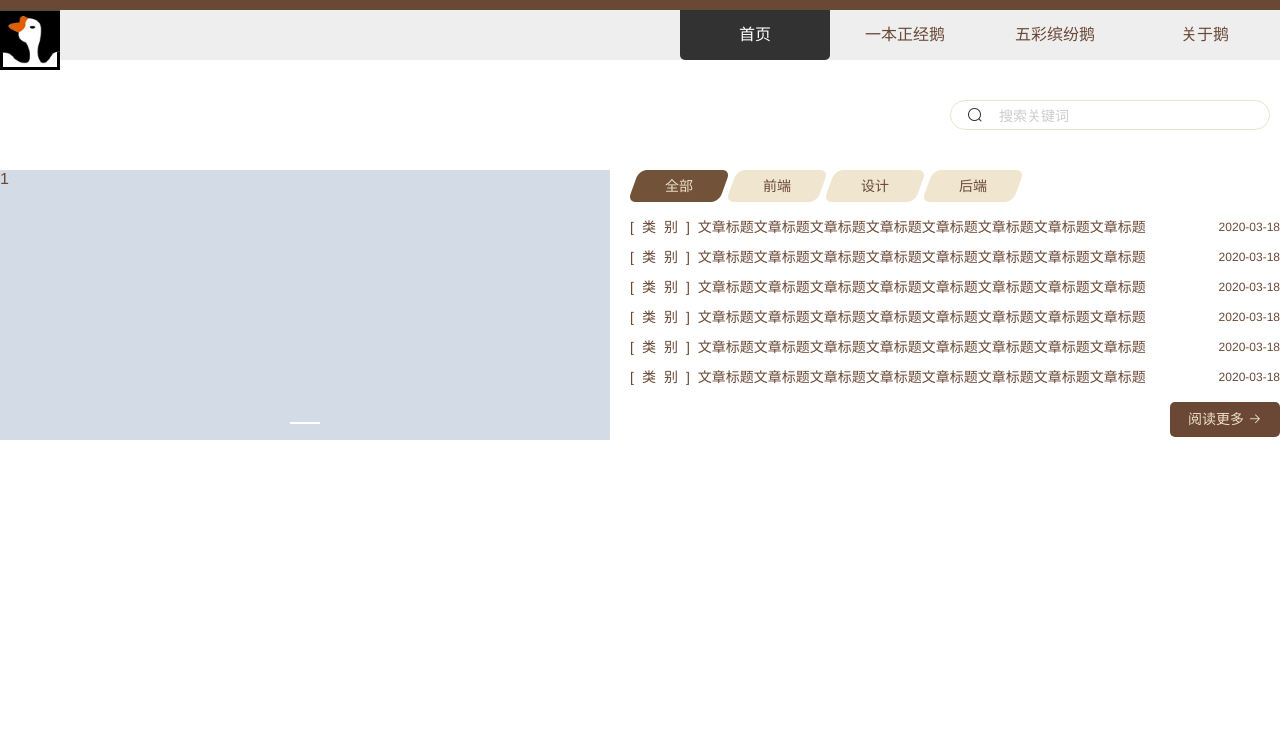
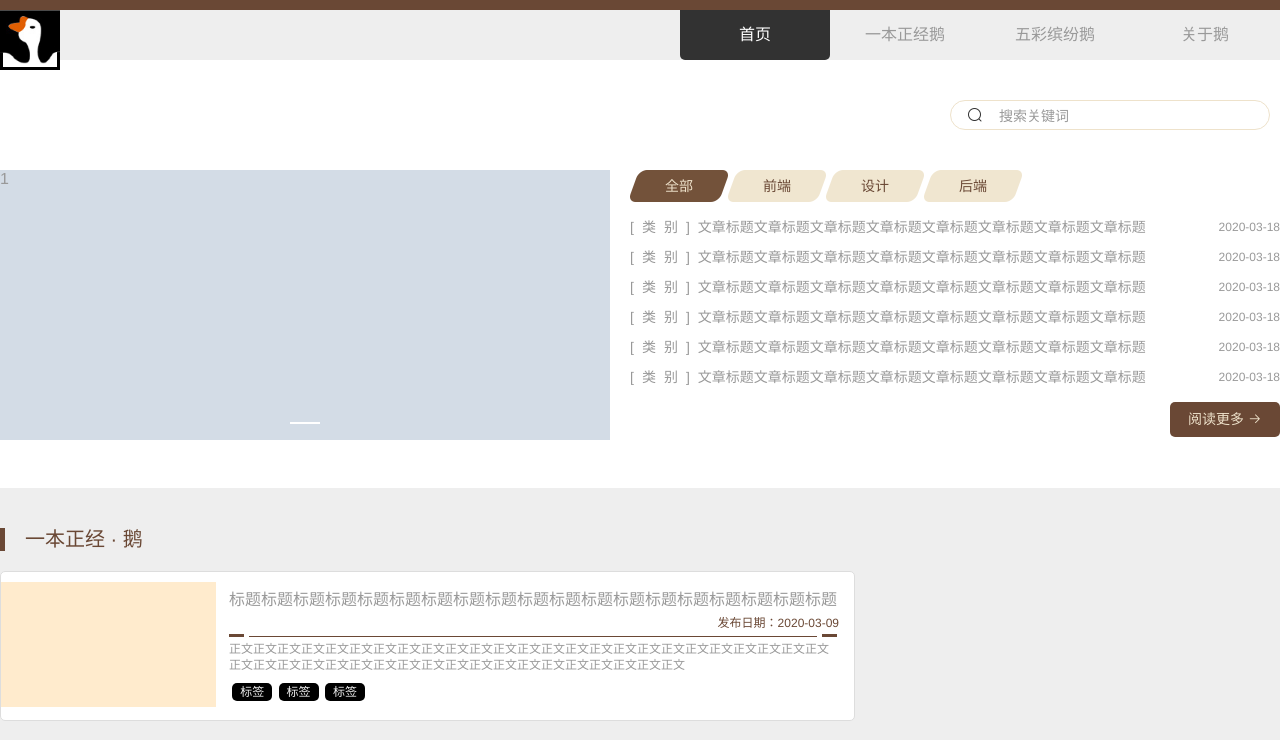
Before and after one commit to GooseyYang/goosey_website_cli, a Vue app: page / in a window 1280 px wide. Shown: the top 740 px of the page. Built offline with nearby package versions, Linux system fonts and the light colour scheme.

Commit message:
LeftList css调整

```diff
--- a/src/assets/css/common.scss
+++ b/src/assets/css/common.scss
@@ -15,13 +15,13 @@ select {
 }
 
 input::-webkit-input-placeholder {
-  color: $default-gray2-color;
+  color: $primary-main5-color;
 }
 input::-moz-input-placeholder {
-  color: $default-gray2-color;
+  color: $primary-main5-color;
 }
 input::-ms-input-placeholder {
-  color: $default-gray2-color;
+  color: $primary-main5-color;
 }
 
 input {
@@ -46,7 +46,13 @@ a:visited,
 a:active,
 a:hover {
   text-decoration: none;
-  color: $minor-font-color;
+  color: $primary-main5-color;
+}
+
+hr {
+  padding: 0;
+  margin: 0;
+  border: 0;
 }
 
 .clear-fix {
--- /dev/null
+++ b/src/assets/css/home.scss
@@ -0,0 +1,193 @@
+/* =====================================   notice start   ===================================== */
+.notice {
+  float: right;
+  width: 40.625rem;
+  height: 16.875rem;
+  font-size: .875rem;
+}
+
+.notice__cate__li {
+  float: left;
+  width: 6.125rem;
+  height: 2rem;
+  line-height: 2rem;
+  vertical-align: middle;
+  text-align: center;
+  background: url('../images/cate_bg.png') no-repeat;
+  color: $primary-main1-color;
+}
+
+.notice__cate__li:hover,
+.notice__cate__ul > .active {
+  cursor: pointer;
+  background: url('../images/cate_bg_active.png') no-repeat;
+  color: $primary-main3-color;
+}
+
+.notice__list {
+  margin-top: .625rem;
+}
+
+.notice__line {
+  height: 1.875rem;
+  line-height: 1.875rem;
+  vertical-align: middle;
+}
+
+.notice__cate {
+  float: left;
+  letter-spacing: 0.5rem;
+}
+
+.notice__title {
+  float: left;
+  overflow: hidden;
+  width: 28.125rem;
+  height: 1.875rem;
+  line-height: 1.875rem;
+}
+
+.notice__date {
+  float: right;
+  font-size: .75rem;
+}
+
+.read__more {
+  width: 6.875rem;
+  height: 2.1875rem;
+  line-height: 2.1875rem;
+  vertical-align: middle;
+  text-align: center;
+  margin-left: 33.75rem;
+  margin-top: .625rem;
+  background-color: $primary-main1-color;
+  border-radius: .3125rem;
+  color: #eee2cb;
+}
+
+.read__more:hover {
+  cursor: pointer;
+  // TODO 箭头特效
+}
+/* =====================================   notice end   ===================================== */
+
+/* =====================================   left start   ===================================== */
+.left__list {
+  float: left;
+  width: 53.4375rem;
+}
+
+.list__title {
+  padding-left: 1.25rem;
+  border-left: .3125rem solid $primary-main1-color;
+  font-size: 1.25rem;
+  color: $primary-main1-color;
+}
+
+.list__block {
+  position: relative;
+  width: 100%;
+  height: 9.375rem;
+  padding-top: .625rem;
+  margin-top: 1.25rem;
+  background: $primary-main4-color;
+  border: .0625rem solid #ddd;
+  border-radius: .3125rem;
+}
+
+.list__block:hover {
+  cursor: pointer;
+  border-color: $primary-main1-color;
+}
+
+.list__block:hover .active__line{
+  display: block;
+}
+
+.article__img {
+  float: left;
+  width: 13.4375rem;
+  height: 7.8125rem;
+  background-color: blanchedalmond;
+}
+
+.article__details {
+  float: right;
+  width: 38.125rem;
+  height: 7.8125rem;
+  margin-right: .9375rem;
+  color: $primary-main1-color;
+}
+
+.article__title {
+  display: block;
+  overflow: hidden;
+  height: 2.1875rem;
+  line-height: 2.1875rem;
+}
+
+.article__date {
+  text-align: right;
+  font-size: .75rem;
+}
+
+.article__text {
+  overflow: hidden;
+  height: 2rem;
+  line-height: 1rem;
+  font-size: .75rem;
+  color: $primary-main5-color;
+}
+
+.article__label {
+  margin-top: .625rem;
+  font-size: .75rem;
+}
+
+.article__label__li {
+  float: left;
+  padding: 0 .5rem;
+  margin: 0 .2rem;
+  height: 1.125rem;
+  line-height: 1.125rem;
+  background-color: black;
+  border-radius: .3125rem;
+  color: $primary-main-color;
+}
+
+.line {
+  overflow: hidden;
+  margin-top: -0.5rem;
+}
+
+.line--1 {
+  display: inline-block;
+  width: .9375rem;
+  height: .1875rem;
+  background-color: $primary-main1-color;
+}
+
+.line--2 {
+  display: inline-block;
+  width: 35.5rem;
+  height: .0625rem;
+  margin: 0 .3125rem;
+  background-color: $primary-main1-color;
+}
+
+.active__line {
+  display: none;
+  position: absolute;
+  right: 0;
+  top: 50%;
+  margin-top: -1.5625rem;
+  width: .3125rem;
+  height: 3.125rem;
+  background-color: $primary-main1-color;
+  border-radius: .3125rem 0 0 .3125rem;
+}
+/* =====================================   left end   ===================================== */
+
+/* =====================================   right start   ===================================== */
+
+/* =====================================   right end   ===================================== */
--- a/src/assets/css/main.scss
+++ b/src/assets/css/main.scss
@@ -1,12 +1,12 @@
 @import "./common";
 @import "./navbar.scss";
 @import "./searchBar.scss";
-@import "./notice.scss";
+@import "./home.scss";
 
 #app {
   font-family: Microsoft YaHei, Helvetica, Arial, sans-serif;
   font-size: 16px;
-  color: $primary-font-color;
+  color: $primary-main2-color;
   box-sizing: border-box;
   -ms-text-size-adjust: 100%;
   -webkit-text-size-adjust: 100%;
@@ -16,6 +16,19 @@
 
 .container {
   width: 80rem;
-  height: aotu;
   margin: 0 auto 0 auto;
 }
+
+.main {
+  width: 100%;
+  margin-top: 3rem;
+  padding: 2.5rem 0;
+  background-color: $primary-main-color;
+}
+
+.footer {
+  width: 100%;
+  height: 3.125rem;
+  line-height: 3.125rem;
+  background: #6a4835;
+}
--- a/src/assets/css/navbar.scss
+++ b/src/assets/css/navbar.scss
@@ -2,7 +2,7 @@
   width: 100%;
   height: 3.75rem;
   border-top: 0.625rem solid $primary-main1-color;
-  background-color: $primary-bg-color;
+  background-color: $primary-main-color;
 }
 
 .navbar__fg {
@@ -35,7 +35,7 @@
 
 .navbar__list__li:hover,
 .navbar__list .active {
-  background-color: #323232;
-  color: #ffffff;
+  background-color: $primary-main2-color;
+  color: $primary-main4-color;
   cursor: pointer;
 }
--- a/src/assets/css/notice.scss
+++ /dev/null
@@ -1,70 +0,0 @@
-.notice {
-  float: right;
-  width: 40.625rem;
-  height: 16.875rem;
-  font-size: .875rem;
-}
-
-.notice__cate__li {
-  float: left;
-  width: 6.125rem;
-  height: 2rem;
-  line-height: 2rem;
-  vertical-align: middle;
-  text-align: center;
-  background: url('../images/cate_bg.png') no-repeat;
-  color: $minor-font-color;
-}
-
-.notice__cate__li:hover,
-.notice__cate__ul > .active {
-  cursor: pointer;
-  background: url('../images/cate_bg_active.png') no-repeat;
-  color: $patch-font-color;
-}
-
-.notice__list {
-  margin-top: .625rem;
-}
-
-.notice__line {
-  height: 1.875rem;
-  line-height: 1.875rem;
-  vertical-align: middle;
-}
-
-.notice__cate {
-  float: left;
-  letter-spacing: 0.5rem;
-}
-
-.notice__title {
-  float: left;
-  overflow: hidden;
-  width: 28.125rem;
-  height: 1.875rem;
-  line-height: 1.875rem;
-}
-
-.notice__date {
-  float: right;
-  font-size: .75rem;
-}
-
-.read__more {
-  width: 6.875rem;
-  height: 2.1875rem;
-  line-height: 2.1875rem;
-  vertical-align: middle;
-  text-align: center;
-  margin-left: 33.75rem;
-  margin-top: .625rem;
-  background-color: #6a4835;
-  border-radius: .3125rem;
-  color: #eee2cb;
-}
-
-.read__more:hover {
-  cursor: pointer;
-  // TODO 箭头特效
-}
--- a/src/assets/css/searchBar.scss
+++ b/src/assets/css/searchBar.scss
@@ -18,6 +18,6 @@
   width: 16.25rem;
   outline:none;
   border: none;
-  color: $minor-font-color;
+  color: $primary-main1-color;
   font-size: .875rem;
 }
--- a/src/assets/css/var.scss
+++ b/src/assets/css/var.scss
@@ -1,28 +1,10 @@
-$primary-white-color: #fff;
-
-/* 黑色系列 */
-$primary-black-color: #000;
-$default-black1-color: #111;
-$default-black2-color: #222;
-$default-black3-color: #333;
-$default-black4-color: #444;
-
-/* 灰色系列 */
-$default-gray-color: #efeff4;
-$default-gray1-color: #dedede;
-$default-gray2-color: #ccc;
-$default-gray3-color: #aaa;
-$default-gray4-color: #999;
-$default-gray5-color: #888;
-
 /* 主色系列 */
-$primary-bg-color: #eee;
+$primary-main-color: #eee;
 $primary-main1-color: #6a4835;
 $primary-main2-color: #323232;
 $primary-main3-color: #eee2cb;
-$primary-font-color: #323232;
-$minor-font-color:#6a4835;
-$patch-font-color:#eee2cb;
+$primary-main4-color: #fff;
+$primary-main5-color: #999;
 
 /* 成功失败系列 */
 $default-success-color: #67c23a;
@@ -31,12 +13,3 @@ $default-error-color: #f56c6c;
 /* 默认border系列 */
 $default-border: 1px solid #eee2cb;
 $hover-border: 1px solid #6a4835;
-
-/* 字体大小系列 */
-$over-font-size: 64px;
-$large-font-size: 48px;
-$middle-font-size: 24px;
-$default-font-size: 20px;
-$small-font-size: 16px;
-$micro-font-size: 14px;
-$mini-font-size: 12px;
--- /dev/null
+++ b/src/components/LeftList.vue
@@ -0,0 +1,31 @@
+<template>
+  <div class="left__list">
+    <div class="list__title">一本正经 · 鹅</div>
+    <div class="list__block clear-fix" v-for="item of 6" :key="item">
+      <div class="article__img"></div>
+      <div class="article__details">
+        <router-link to="/" class="article__title">
+          标题标题标题标题标题标题标题标题标题标题标题标题标题标题标题标题标题标题标题标题
+        </router-link>
+        <div class="article__date">发布日期：2020-03-09</div>
+        <div class="line">
+          <hr class="line--1" />
+          <hr class="line--2" />
+          <hr class="line--1" />
+        </div>
+        <div class="article__text">
+          正文正文正文正文正文正文正文正文正文正文正文正文正文正文正文正文正文正文正文正文正文正文正文正文正文正文正文正文正文正文正文正文正文正文正文正文正文正文正文正文正文正文正文正文
+        </div>
+        <ul class="article__label">
+          <li class="article__label__li" v-for="item of 3" :key="item">标签</li>
+        </ul>
+      </div>
+      <div class="active__line"></div>
+    </div>
+  </div>
+</template>
+<script>
+export default {
+  name: "LeftList"
+};
+</script>
--- a/src/views/Home.vue
+++ b/src/views/Home.vue
@@ -6,6 +6,13 @@
       <Carousel />
       <Notice />
     </div>
+    <div class="main">
+      <div class="container clear-fix">
+        <LeftList />
+        <RightList />
+      </div>
+    </div>
+    <div class="footer"></div>
   </div>
 </template>
 
@@ -15,6 +22,8 @@ import NavBar from "@/components/NavBar.vue";
 import SearchBar from "@/components/SearchBar.vue";
 import Carousel from "@/components/Carousel.vue";
 import Notice from "@/components/Notice.vue";
+import LeftList from "@/components/LeftList.vue";
+import RightList from "@/components/RightList.vue";
 
 export default {
   name: "Home",
@@ -22,7 +31,9 @@ export default {
     NavBar,
     SearchBar,
     Carousel,
-    Notice
+    Notice,
+    LeftList,
+    RightList
   }
 };
 </script>
```
Also changed, not shown: src/components/RightList.vue (added).
